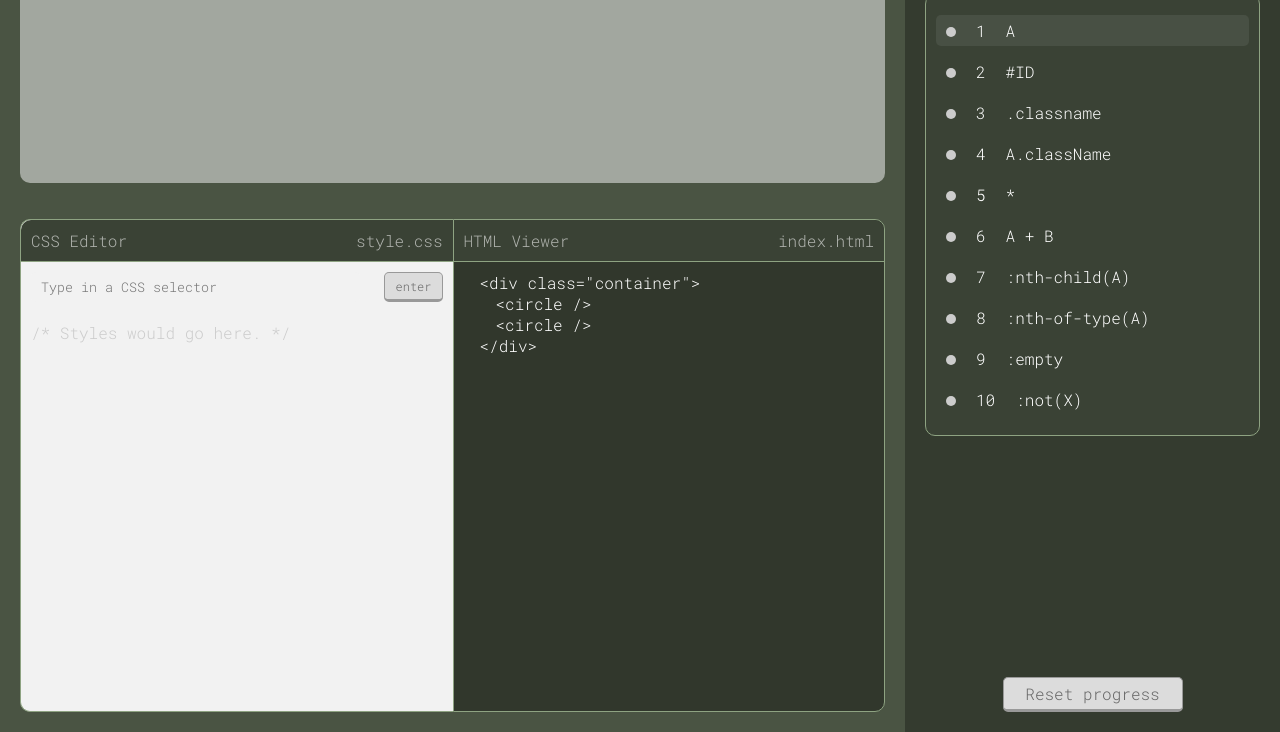
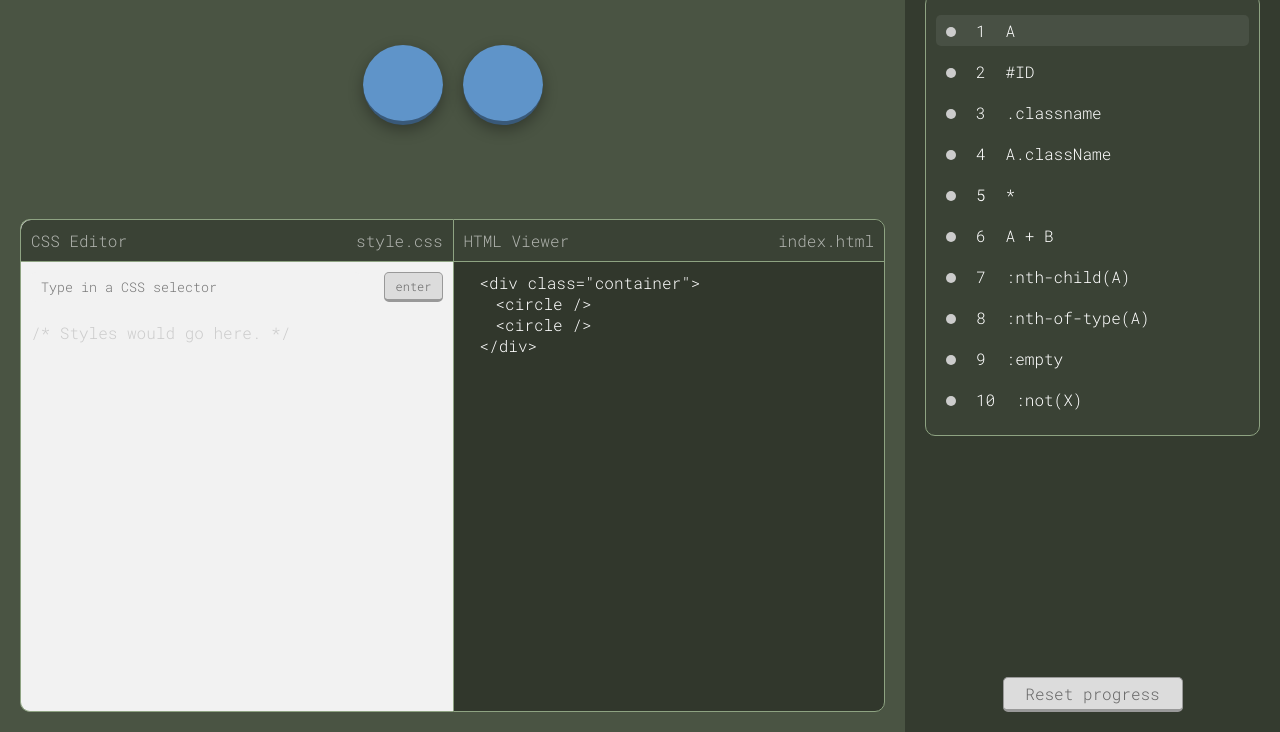
Before and after one commit to vulGUN/training_css_selectors_app, a website built with webpack: page rs-css/src/index.html in a window 1280 px wide. Shown: the part 68-800 px from the top of the page. Built offline with nearby package versions, Linux system fonts and the light colour scheme.

Commit message:
feat: add image generation method; add styles for image elements

```diff
--- a/rs-css/src/components/layout-screen/layoutScreen.css
+++ b/rs-css/src/components/layout-screen/layoutScreen.css
@@ -11,10 +11,82 @@
 
 .layout-screen__image {
   margin: 10px;
-  background-color: #f3f3f385;
+  /* background-color: #f3f3f385; */
+  display: flex;
+  align-items: center;
+  justify-content: center;
+  height: 80%;
+  border-radius: 10px;
+}
+
+.layout-screen__image-wrap {
   display: flex;
   align-items: center;
   justify-content: space-around;
-  height: 80%;
+  column-gap: 20px;
+}
+
+circle,
+square,
+rhomb,
+rectangle {
+  display: block;
+  width: 80px;
+  height: 80px;
+  border-bottom: 4px solid #00000066;
+  box-shadow: 0px 5px 15px #00000053;
+  display: flex;
+  align-items: center;
+  justify-content: center;
+}
+
+circle {
+  background-color: #5f94c9;
+  border-radius: 100%;
+}
+
+square {
+  background-color: #d0ce5b;
   border-radius: 10px;
 }
+
+rhomb {
+  width: 60px;
+  height: 60px;
+  transform: rotate(45deg);
+  background-color: #c95f5f;
+  border-radius: 10px;
+  border-right: 4px solid #00000066;
+  box-shadow: 5px 5px 15px #00000053;
+}
+
+rectangle {
+  width: 40px;
+  background-color: #5fc968;
+  border-radius: 10px;
+}
+
+rectangle.small {
+  width: 20px;
+}
+
+.small {
+  width: 40px;
+  height: 40px;
+}
+
+.scale {
+  animation: scale 2s infinite;
+}
+
+@keyframes scale {
+  0% {
+    transform: scaleX(1);
+  }
+  50% {
+    transform: scaleX(0.8);
+  }
+  100% {
+    transform: scaleX(1);
+  }
+}
--- a/rs-css/src/components/layout-screen/layoutScreen.ts
+++ b/rs-css/src/components/layout-screen/layoutScreen.ts
@@ -1,16 +1,22 @@
 import './layoutScreen.css';
-import { GAME_LEVELS } from '../levels/gameLevels';
+import { GAME_LEVELS, CodeFragment } from '../levels/gameLevels';
 import { CodeScreen } from '../code-screen/codeScreen';
-import { Levels } from '../levels/levels';
 
 export class LayoutScreen {
   private readonly CODE_SCREEN: CodeScreen = new CodeScreen();
 
   private readonly DIV_SELECTOR = 'div';
 
-  private readonly LEVELS: Levels = new Levels();
+  private readonly layoutScreenSelector = 'layout-screen';
 
-  private readonly layoutScreenSelector = 'layout-screen';
+  private imageWrapper = this.createImageWrapper();
+
+  private createImageWrapper(): HTMLElement {
+    const imageWrap: HTMLDivElement = document.createElement(this.DIV_SELECTOR);
+    imageWrap.classList.add('layout-screen__image-wrap');
+
+    return imageWrap;
+  }
 
   public createCodeScreenLayout(): DocumentFragment {
     const fragment: DocumentFragment = document.createDocumentFragment();
@@ -20,7 +26,7 @@ export class LayoutScreen {
 
     const layoutScreenTitle = document.createElement('h2');
     layoutScreenTitle.classList.add('layout-screen__title');
-    layoutScreenTitle.textContent = GAME_LEVELS[this.LEVELS.getCurrentLevel()].title;
+    layoutScreenTitle.textContent = 'Select the circles';
 
     const imageWrap = this.createImage();
 
@@ -33,15 +39,44 @@ export class LayoutScreen {
   private createImage(): DocumentFragment {
     const fragment: DocumentFragment = document.createDocumentFragment();
 
-    const image: HTMLDivElement = document.createElement(this.DIV_SELECTOR);
-    image.classList.add('layout-screen__image');
+    const imageContainer: HTMLDivElement = document.createElement(this.DIV_SELECTOR);
+    imageContainer.classList.add('layout-screen__image');
 
-    const imageWrap: HTMLDivElement = document.createElement(this.DIV_SELECTOR);
-    imageWrap.classList.add('layout-screen__image-wrap');
+    const image = this.generateImageElement();
 
-    image.appendChild(imageWrap);
-    fragment.appendChild(image);
+    this.imageWrapper.appendChild(image);
+    imageContainer.appendChild(this.imageWrapper);
+    fragment.appendChild(imageContainer);
 
     return fragment;
   }
+
+  public generateImageElement(index = 0): DocumentFragment {
+    const level = GAME_LEVELS[index].code[0];
+    const codeFragment = document.createDocumentFragment();
+
+    const generateCodeRecursively = (
+      codeElements: CodeFragment[],
+      parentElement: DocumentFragment | ChildNode,
+    ): void => {
+      codeElements.forEach((item: CodeFragment): void => {
+        const startElement = document.createElement(this.DIV_SELECTOR);
+        startElement.innerHTML = item.startTag;
+        const element = startElement.firstChild;
+
+        if (!element) throw Error('Element is null');
+
+        parentElement.appendChild(element);
+
+        if (item.children && item.children.length > 0) {
+          generateCodeRecursively(item.children, element);
+        }
+      });
+    };
+
+    if (!level.children) throw Error('Level.children is null');
+
+    generateCodeRecursively(level.children, codeFragment);
+    return codeFragment;
+  }
 }
```
